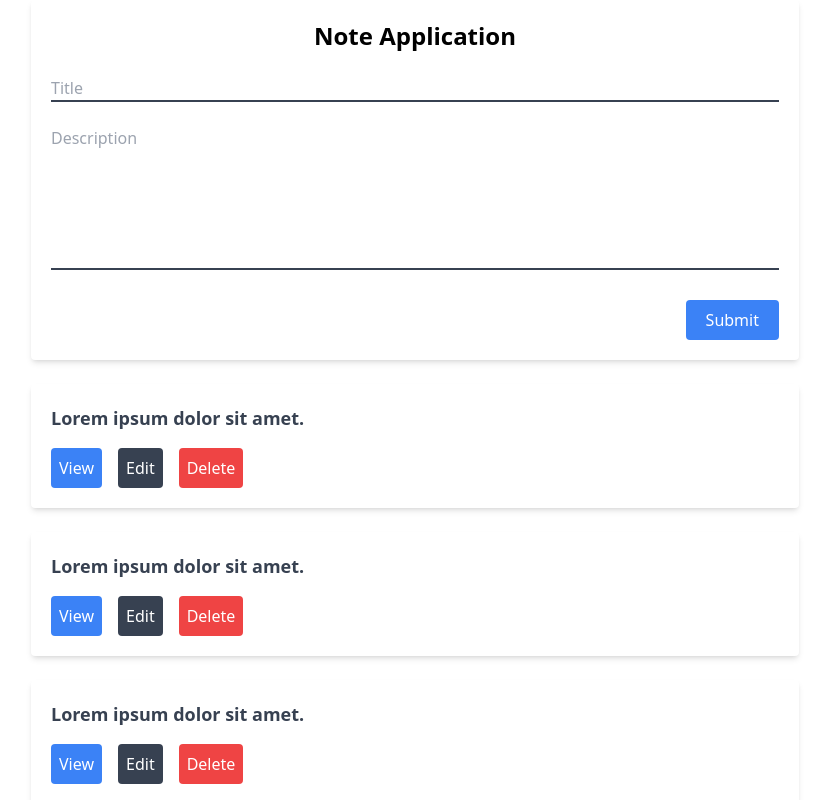
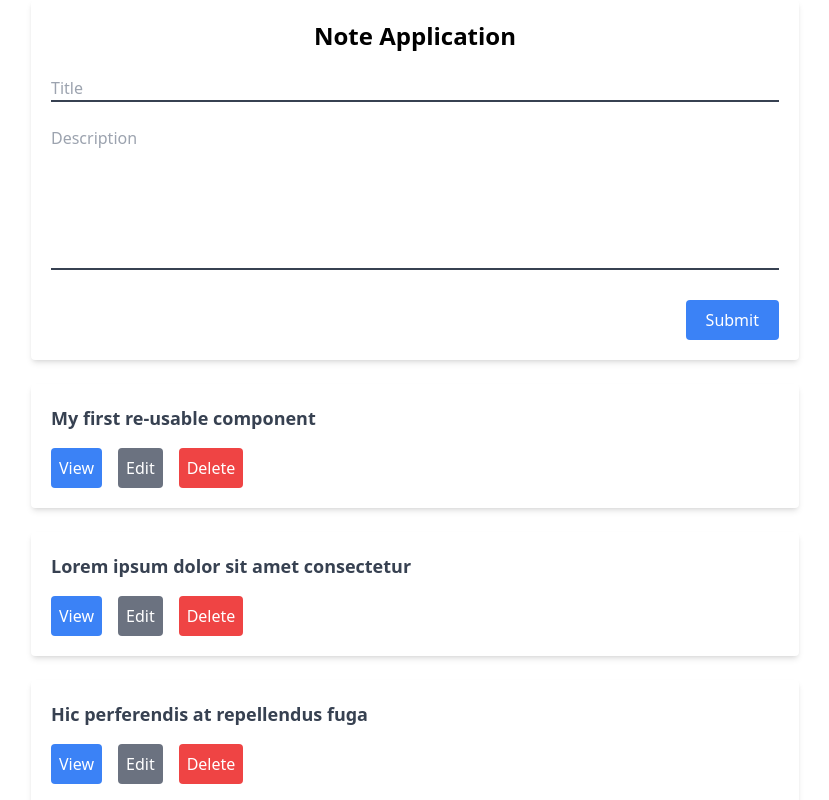
Before and after one commit to ndpniraj/note-app-react, a React (Vite) app: page / in a window 1280 px wide. Shown: the top 800 px of the page, without its empty margins (225-1054 px from the left). Built offline with nearby package versions, Linux system fonts and the light colour scheme.

Commit message:
resuable components

```diff
--- a/src/App.tsx
+++ b/src/App.tsx
@@ -1,4 +1,5 @@
 import React from "react";
+import NoteItem from "./components/NoteItem";
 
 const App = () => {
   return (
@@ -26,36 +27,10 @@ const App = () => {
       </div>
 
       {/* Note Items */}
-      <div className="bg-white shadow-md rounded p-5">
-        <p className="font-semibold mb-4 text-gray-700 text-lg">
-          Lorem ipsum dolor sit amet.
-        </p>
-        <div className="space-x-4">
-          <button className="bg-blue-500 text-white p-2 rounded">View</button>
-          <button className="bg-gray-700 text-white p-2 rounded">Edit</button>
-          <button className="bg-red-500 text-white p-2 rounded">Delete</button>
-        </div>
-      </div>
-      <div className="bg-white shadow-md rounded p-5">
-        <p className="font-semibold mb-4 text-gray-700 text-lg">
-          Lorem ipsum dolor sit amet.
-        </p>
-        <div className="space-x-4">
-          <button className="bg-blue-500 text-white p-2 rounded">View</button>
-          <button className="bg-gray-700 text-white p-2 rounded">Edit</button>
-          <button className="bg-red-500 text-white p-2 rounded">Delete</button>
-        </div>
-      </div>
-      <div className="bg-white shadow-md rounded p-5">
-        <p className="font-semibold mb-4 text-gray-700 text-lg">
-          Lorem ipsum dolor sit amet.
-        </p>
-        <div className="space-x-4">
-          <button className="bg-blue-500 text-white p-2 rounded">View</button>
-          <button className="bg-gray-700 text-white p-2 rounded">Edit</button>
-          <button className="bg-red-500 text-white p-2 rounded">Delete</button>
-        </div>
-      </div>
+      <NoteItem title="My first re-usable component" />
+      <NoteItem title="Lorem ipsum dolor sit amet consectetur" />
+      <NoteItem title="Hic perferendis at repellendus fuga" />
+      <NoteItem title="In molestiae optio aspernatur repudiandae" />
     </div>
   );
 };
--- /dev/null
+++ b/src/components/AppButton.tsx
@@ -0,0 +1,32 @@
+import { FC } from "react";
+
+interface Props {
+  title?: string;
+  type?: "danger" | "normal" | "regular";
+  //   onClick?: () => void
+  onClick?(): void;
+}
+
+const AppButton: FC<Props> = ({ title, type, onClick }) => {
+  let color = "";
+
+  switch (type) {
+    case "danger":
+      color = "bg-red-500";
+      break;
+    case "normal":
+      color = "bg-gray-500";
+      break;
+    case "regular":
+      color = "bg-blue-500";
+      break;
+  }
+
+  return (
+    <button onClick={onClick} className={color + " text-white p-2 rounded"}>
+      {title}
+    </button>
+  );
+};
+
+export default AppButton;
--- /dev/null
+++ b/src/components/NoteItem.tsx
@@ -0,0 +1,27 @@
+import { FC } from "react";
+import AppButton from "./AppButton";
+
+interface Props {
+  title?: string;
+}
+
+const NoteItem: FC<Props> = ({ title }) => {
+  return (
+    <div className="bg-white shadow-md rounded p-5">
+      <p className="font-semibold mb-4 text-gray-700 text-lg">{title}</p>
+      <div className="space-x-4">
+        <AppButton
+          title="View"
+          type="regular"
+          onClick={() => {
+            console.log("Viewing note");
+          }}
+        />
+        <AppButton title="Edit" type="normal" />
+        <AppButton title="Delete" type="danger" />
+      </div>
+    </div>
+  );
+};
+
+export default NoteItem;
```
